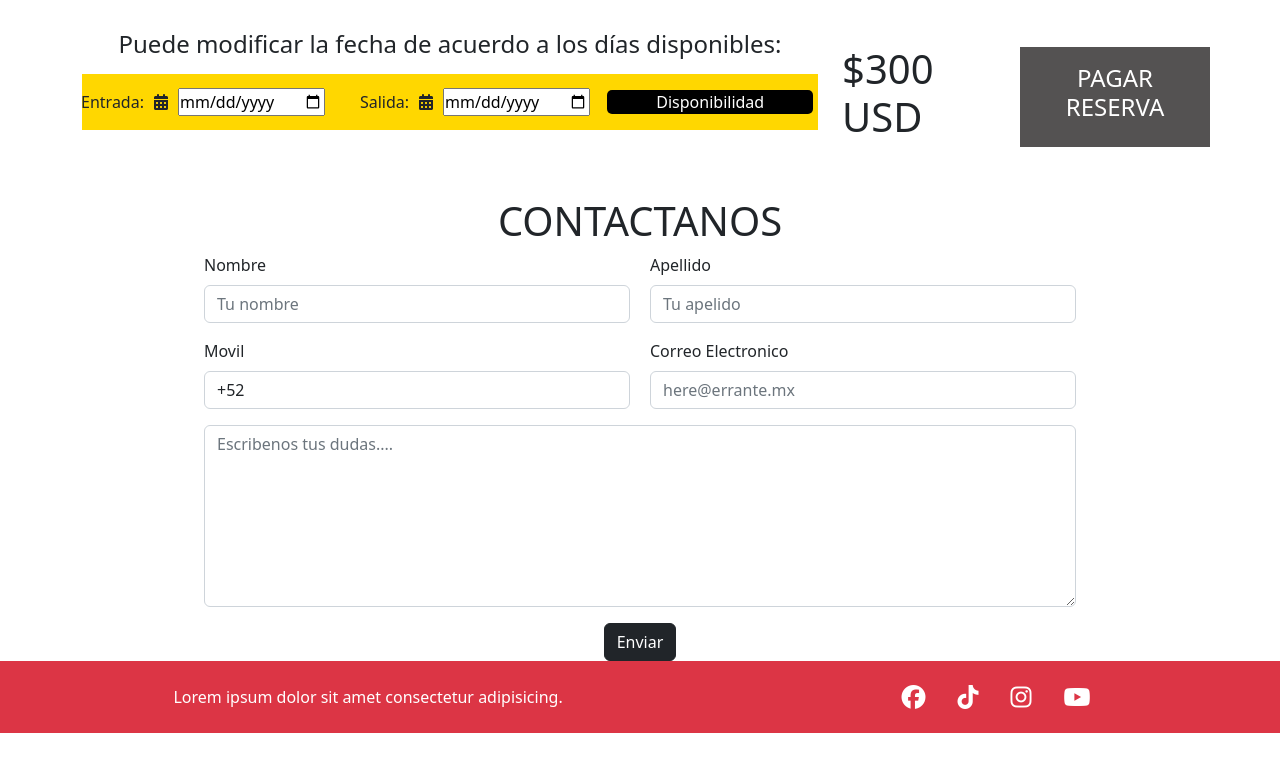
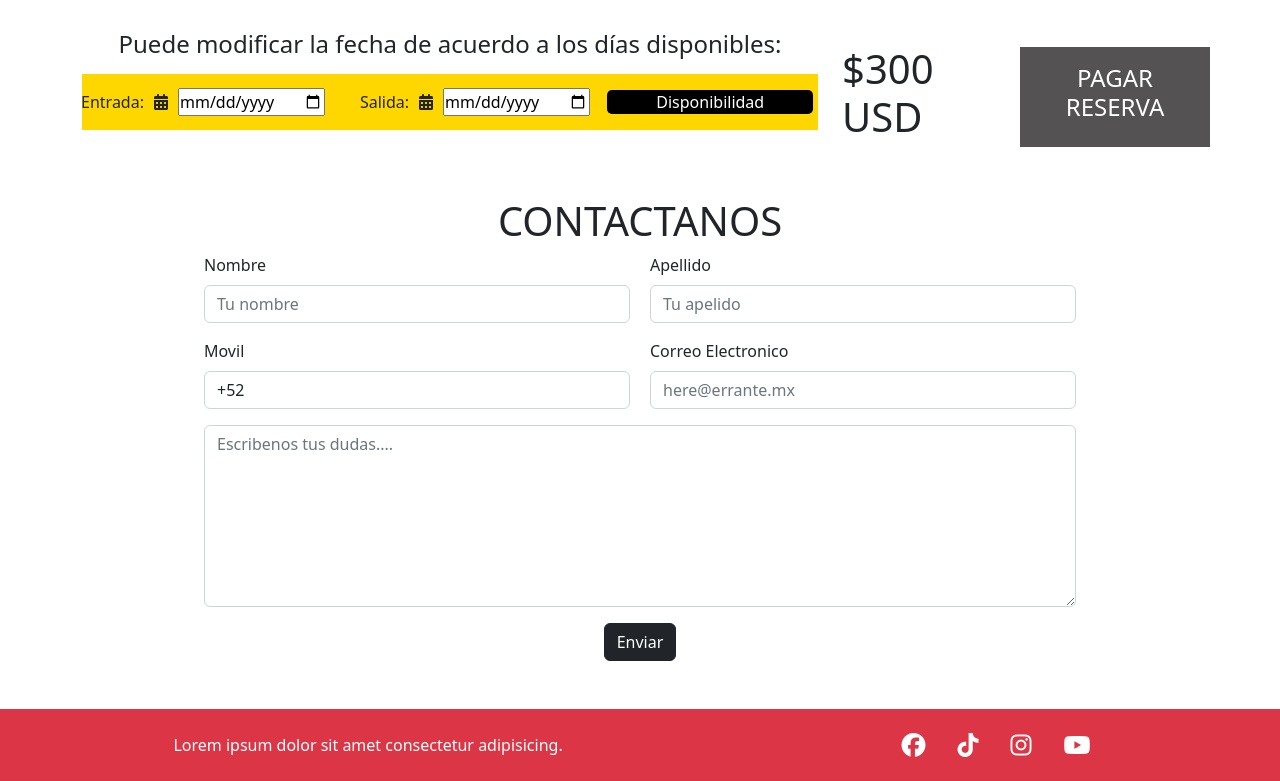
Before and after one commit to epsilon11101/ERRANTE, a website: page reservation.html in a window 1280 px wide. Shown: the part 1246-2027 px from the top of the page. Before the commit the page ends 1979 px from the top, so only its background shows below. Drawn offline with nearby package versions, Linux system fonts and the light colour scheme.

Commit message:
adding margin to last section

```diff
--- a/reservation.html
+++ b/reservation.html
@@ -265,7 +265,7 @@
 
     <!-- FOOTER -->
 
-    <footer class="bg-danger  container-fluid  space">
+    <footer class="bg-danger  container-fluid  space mt-5">
 
         <div class="center bg-danger mt-3">
             <p>Lorem ipsum dolor sit amet consectetur adipisicing.</p>
```
